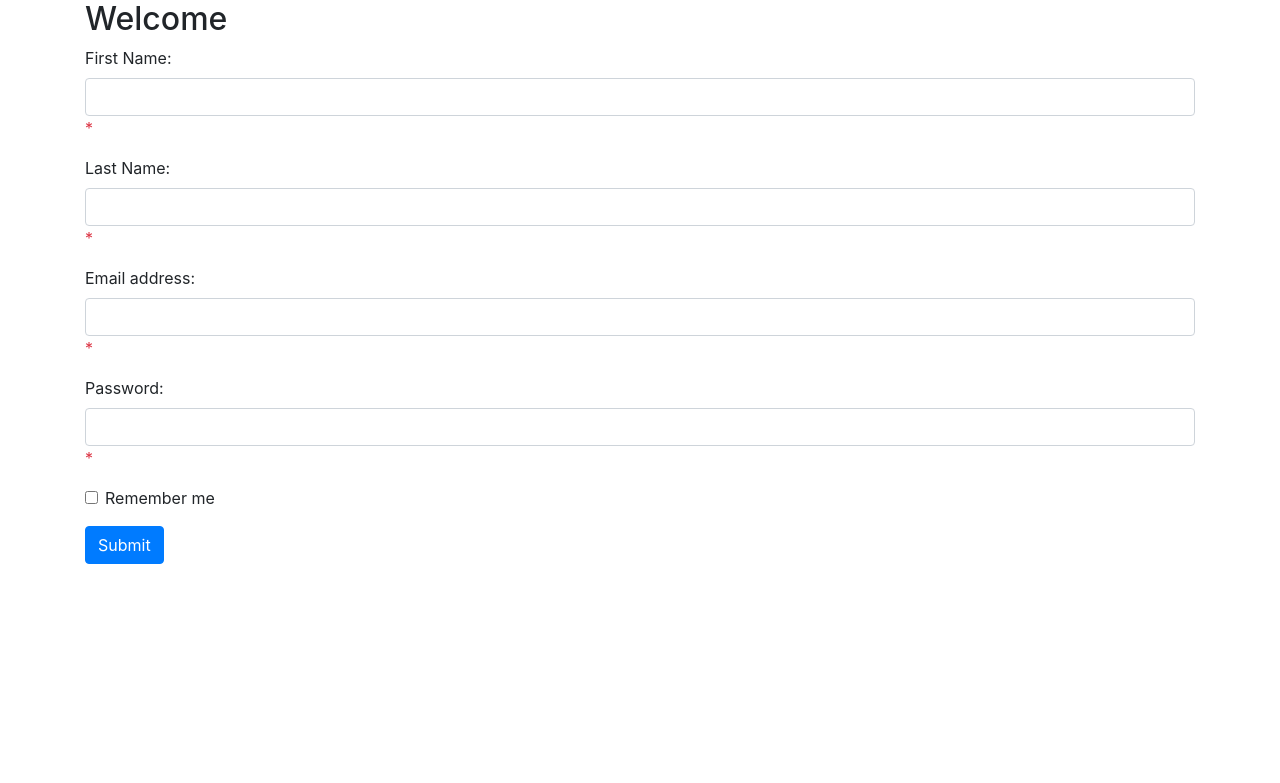
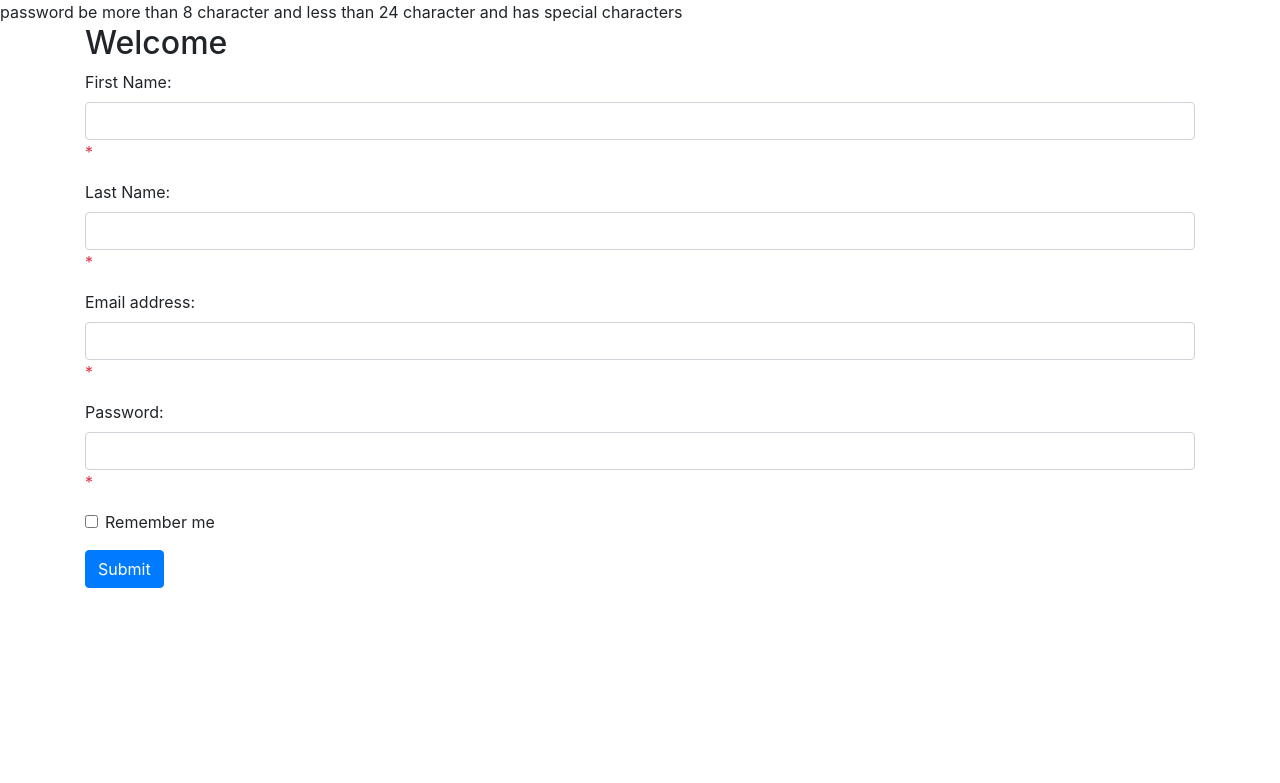
Before and after one commit to Kazungu/php_course, a PHP site: page /demo_4.1.php in a window 1280 px wide. Shown: the top 783 px of the page. Run offline with PHP 8.4, Linux system fonts and the light colour scheme.

Commit message:
function update

```diff
--- a/lesson_3/demo_4.1.php
+++ b/lesson_3/demo_4.1.php
@@ -36,7 +36,7 @@ if($_SERVER['REQUEST_METHOD'] == 'POST'){
     if(empty($_POST['password'])){
         $passwordErr = "password name is required..";
     }else{
-        $password = password_strength($_POST['password']);
+        $password = $_POST['password'];
     }
 }
 function val_data($data){
@@ -63,13 +63,14 @@ function password_strength($password_data){
     if($password_length <= 8 && $password_length >=24){
         if(preg_match('/[\'^£$%&*()}{@#~?><>,|=_+¬-]/', $password_data)){
             $success_msg = "password is good";
-            return $success_msg;
+            echo $success_msg;
         }
     }else{
         $passwordErr =" password be more than 8 character and less than 24 character and has special characters";
-        return $passwordErr;
+        echo $passwordErr;
     }
 }
+password_strength("pass1234@#$");
 ?>
 <!doctype html>
 <html lang="en">
```
